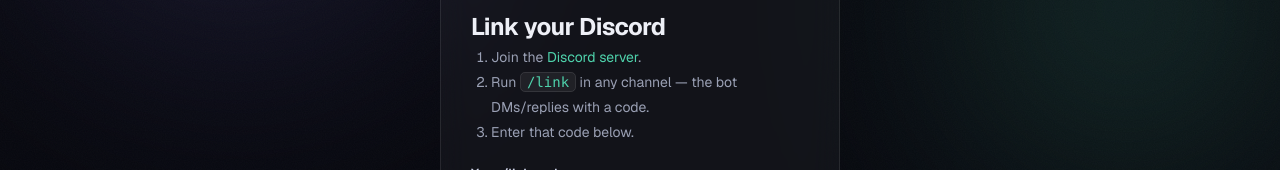
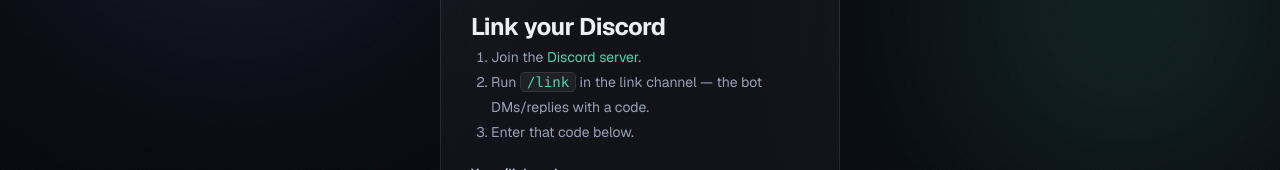
Before and after one commit to Kiyoscripts/qwen-api, a Next.js app: page /login in a window 1280 px wide. Both pictures are taken after a click on the button "Link Discord". Shown: the part 304-474 px from the top of the page. Built offline with nearby package versions, Linux system fonts and the light colour scheme.

Commit message:
Update page.tsx

```diff
--- a/app/login/page.tsx
+++ b/app/login/page.tsx
@@ -91,7 +91,7 @@
                 <>
                   <ol className="auth-steps">
                     <li>Join the <a href={INVITE} target="_blank" rel="noreferrer">Discord server</a>.</li>
-                    <li>Run <code>/link</code> in any channel — the bot DMs/replies with a code.</li>
+                    <li>Run <code>/link</code> in the link channel — the bot DMs/replies with a code.</li>
                     <li>Enter that code below.</li>
                   </ol>
                   <form onSubmit={verify}>
```
